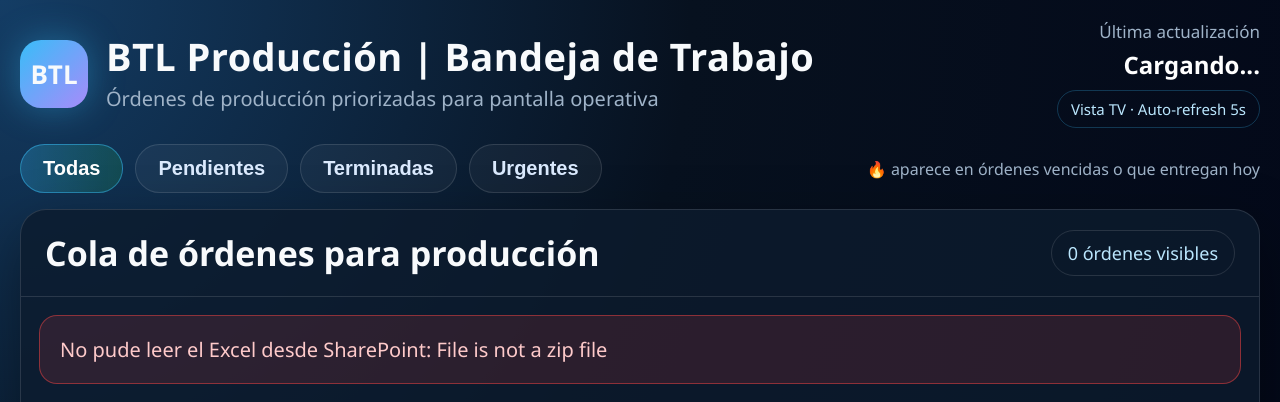
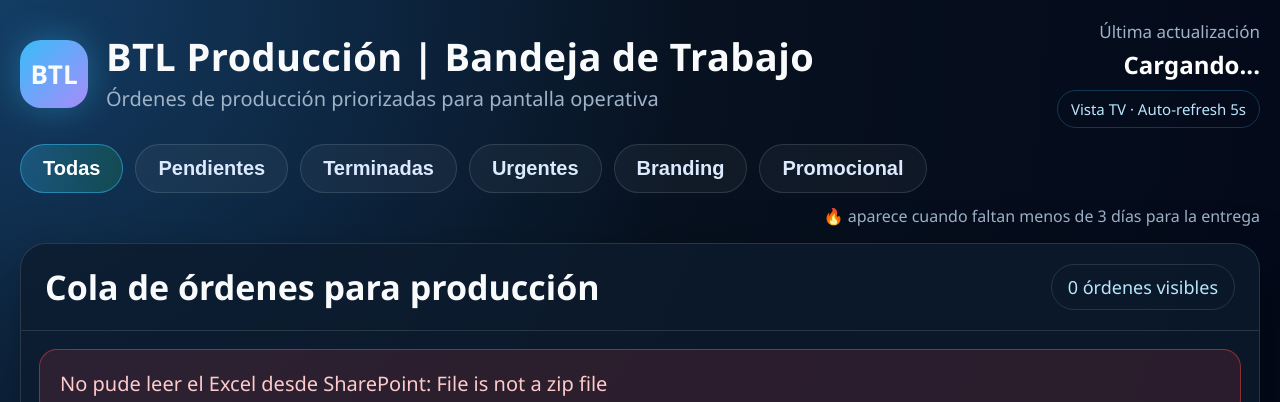
Before and after one commit to digitador1btlmarketing-code/btl-control-center, a Flask app: page / in a window 1280 px wide. Shown: the top 402 px of the page. Run offline with Flask 3, Linux system fonts and the light colour scheme; data that the repository does not hold is empty.

Commit message:
Fix filtro branding/promocional + regla fuego <3 dias

```diff
--- a/templates/index.html
+++ b/templates/index.html
@@ -476,7 +476,9 @@
       <button class="filter" data-filter="pendientes">Pendientes</button>
       <button class="filter" data-filter="terminada">Terminadas</button>
       <button class="filter" data-filter="urgente">Urgentes</button>
-      <span class="hint">🔥 aparece en órdenes vencidas o que entregan hoy</span>
+      <button class="filter" data-filter="branding">Branding</button>
+      <button class="filter" data-filter="promocional">Promocional</button>
+      <span class="hint">🔥 aparece cuando faltan menos de 3 días para la entrega</span>
     </div>
 
     <div class="panel main-panel">
@@ -556,8 +558,8 @@
   .some(w => String(s || '').toLowerCase().includes(w));
 
 const isMaxPriority = r => {
-  const key = r.prioridad?.key;
-  return key === 'vencida' || key === 'hoy';
+  const dias = Number(r.dias);
+  return Number.isFinite(dias) && dias < 3;
 };
 
 const fmtStatus = s => {
@@ -592,10 +594,15 @@
 
 const showRow = r => {
   const key = r.prioridad?.key;
+  const categoria = (r.categoria || '').toUpperCase().trim();
+
   if (currentFilter === 'todas') return true;
   if (currentFilter === 'pendientes') return !isDone(r.status);
   if (currentFilter === 'terminada') return key === 'terminada';
   if (currentFilter === 'urgente') return key === 'vencida' || key === 'hoy';
+  if (currentFilter === 'branding') return categoria === 'BRANDING';
+  if (currentFilter === 'promocional') return categoria === 'PROMOCIONAL';
+
   return true;
 };
 
```
